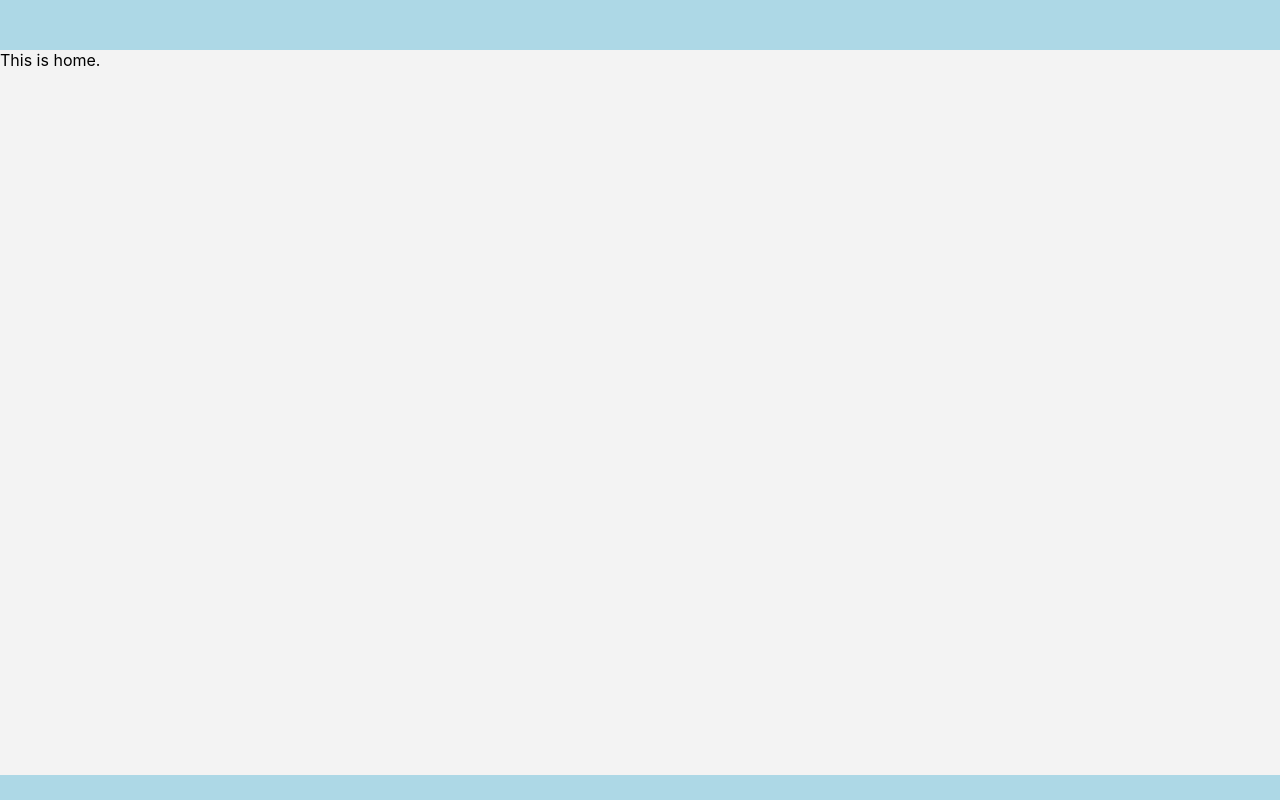
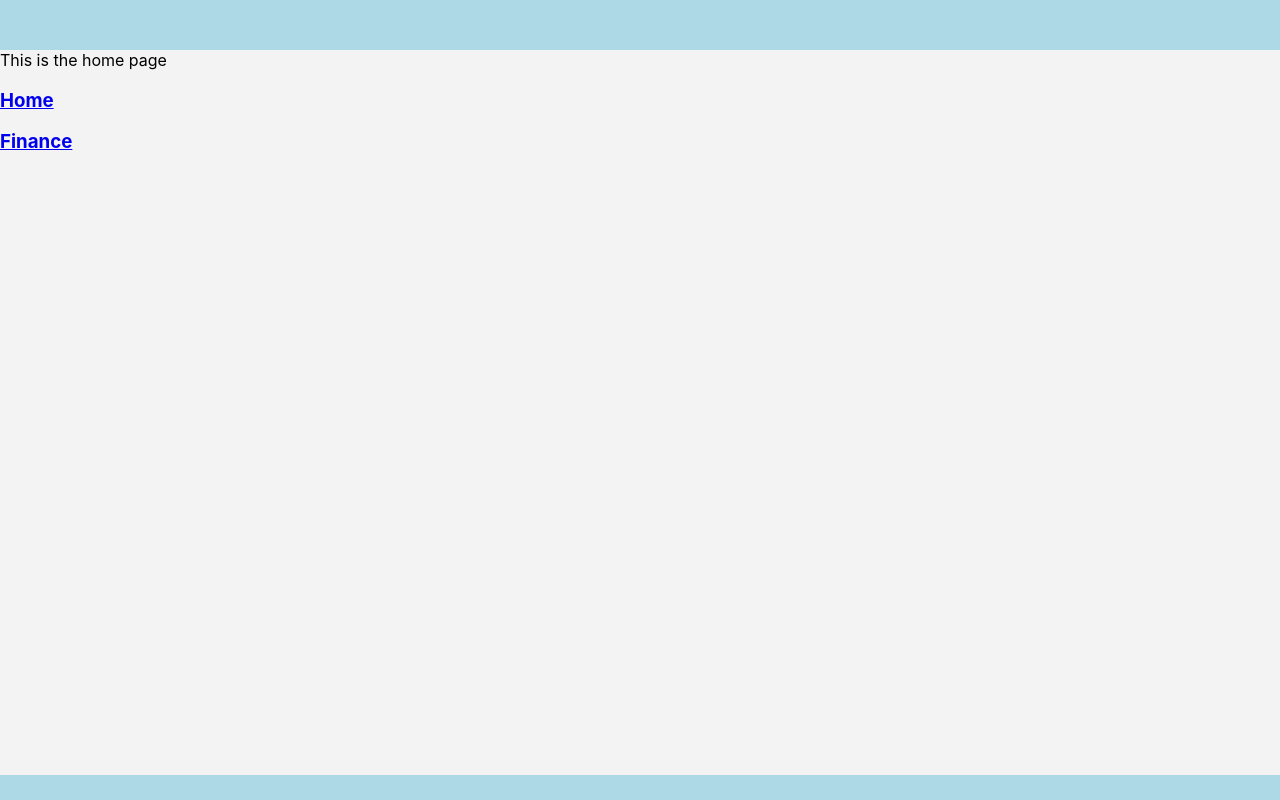
Before and after one commit to davecalderwood/Finance, a React (Create React App) app: page / in a window 1280 px wide. Built offline with nearby package versions, Linux system fonts and the light colour scheme.

Commit message:
added pages

```diff
--- a/package.json
+++ b/package.json
@@ -6,6 +6,7 @@
     "node-sass": "^4.12.0",
     "react": "^16.8.6",
     "react-dom": "^16.8.6",
+    "react-router-dom": "^5.0.1",
     "react-scripts": "3.0.1"
   },
   "scripts": {
--- a/src/App.js
+++ b/src/App.js
@@ -1,6 +1,8 @@
 import React from 'react'
 import './app.scss'
-import Home from './home/Home'
+import { BrowserRouter as Router, Route, Link } from "react-router-dom";
+import Home from './pages/Home'
+import Finance from './pages/Finance'
 import Header from './components/Header'
 import Footer from './components/Footer'
 
@@ -8,8 +10,24 @@ export default function App() {
   return (
     <div className="App">
       <Header />
-      <Home />
       <Footer />
+
+    <Router>
+      <Route exact path="/" component={Home} />
+      <Route path="/finance" component={Finance} />
+
+      <Link to="/">
+            <div className="home">
+                <h3>Home</h3>
+            </div>
+          </Link>
+
+        <Link to="/finance">
+          <div className="finance">
+            <h3>Finance</h3>
+          </div>
+        </Link>
+      </Router>
     </div>
   );
 }
--- a/src/app.scss
+++ b/src/app.scss
@@ -13,3 +13,8 @@ body, html {
     height: 50px;
     background: lightblue;
 }
+.leftNav {
+    height: 100vh;
+    width: 100px;
+    background: lightgray;
+}
--- /dev/null
+++ b/src/pages/Finance.js
@@ -0,0 +1,11 @@
+import React, { Component } from 'react';
+
+export default class Finance extends Component {
+    render() {
+        return(
+            <div>
+                this is the Finance
+            </div>
+        );
+    }
+}
--- a/src/home/Home.js
+++ b/src/pages/Home.js
@@ -4,7 +4,7 @@ export default class Home extends Component {
     render() {
         return(
             <div>
-                This is home.
+                This is the home page
             </div>
         );
     }
```
Also changed, not shown: src/components/leftNav.js (added, +10 -0 lines), src/components/navRoutes.js (added), 1 other file (tests, documents, lock files or other folders).
